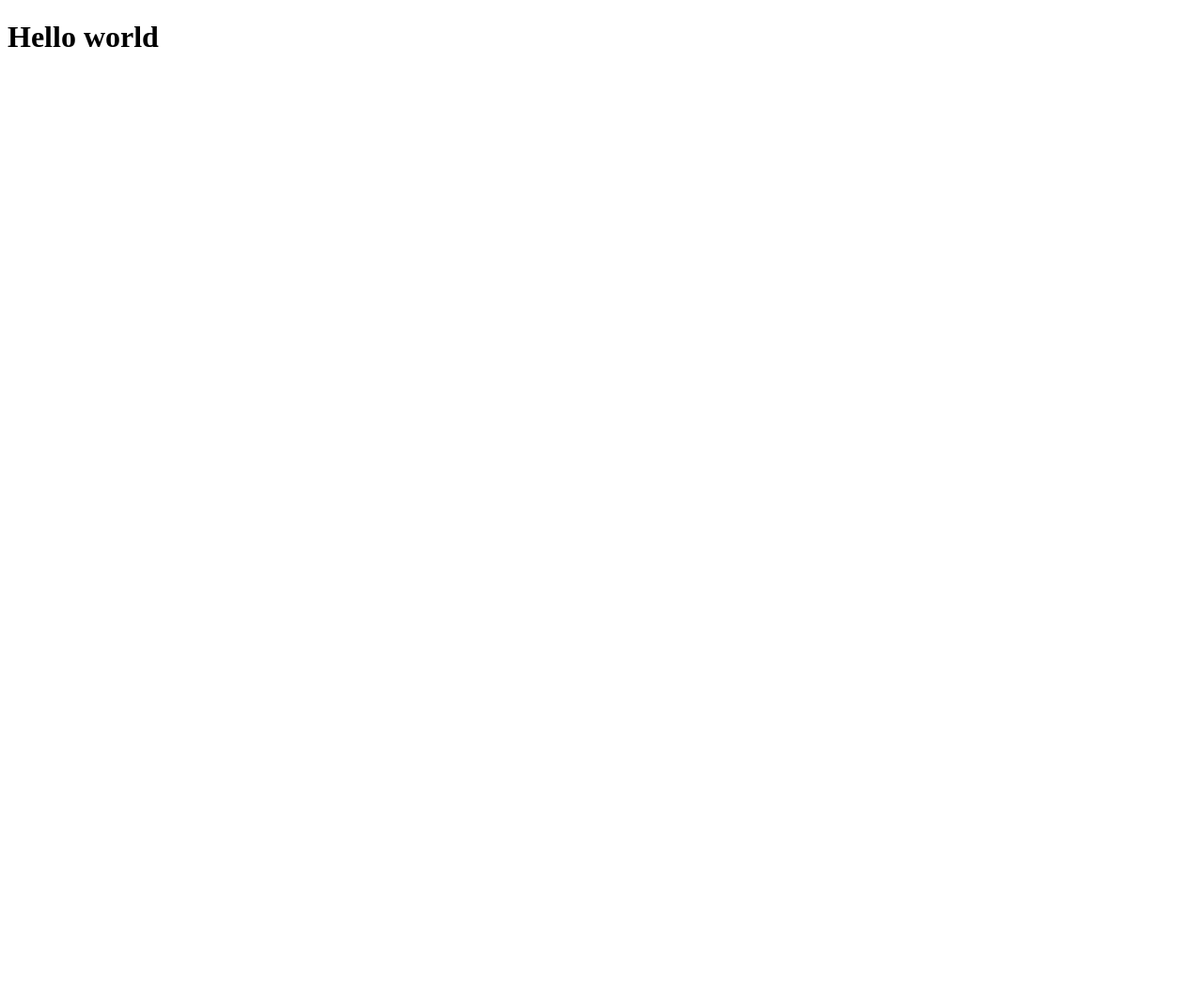
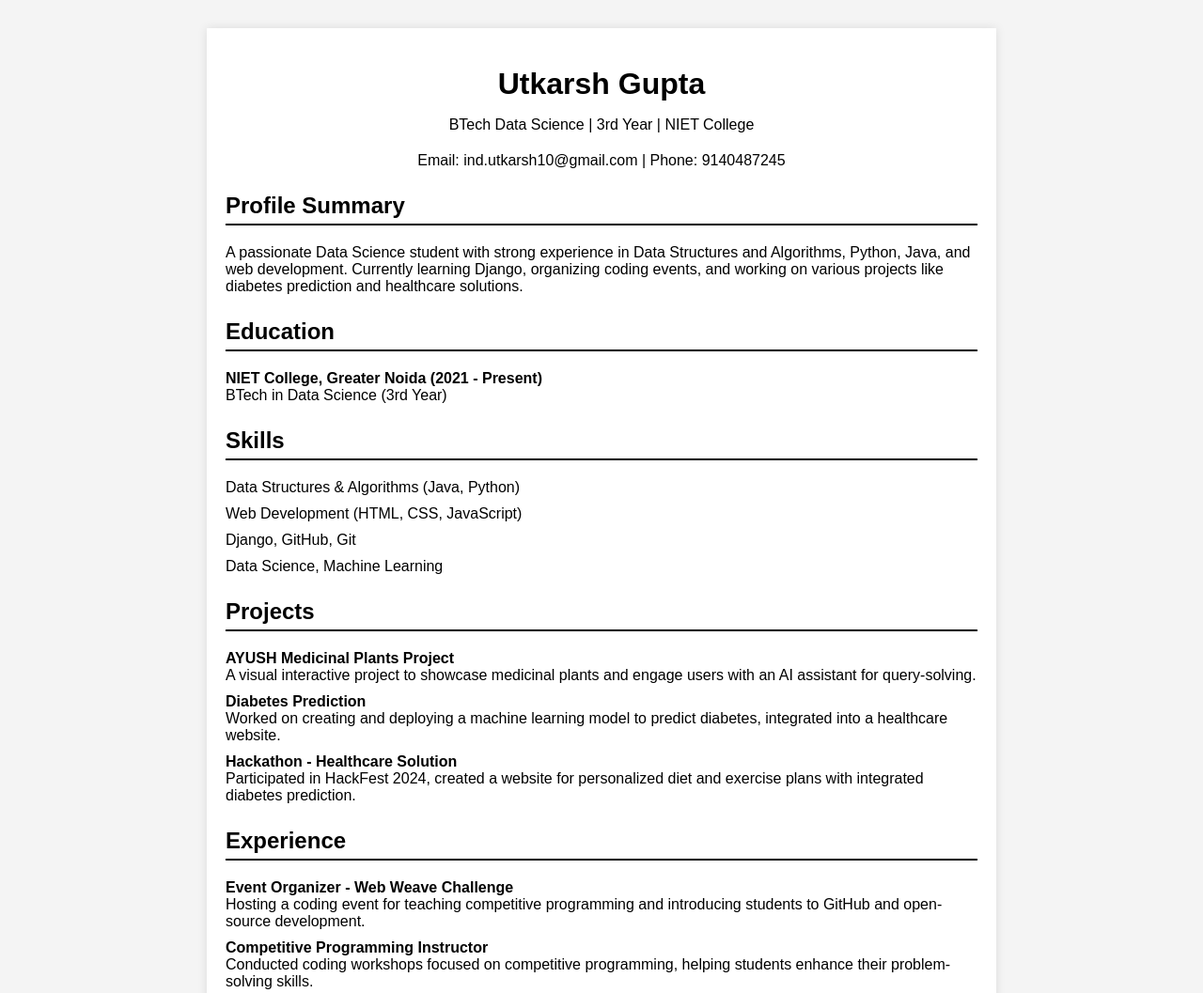
Before and after one commit to Harsh-web8/web-weave-2024, a plain HTML site: page index.html in a window 1280 px wide. Shown: the whole page at 94% size. Before the commit the page ends 800 px from the top, so only its background shows below. Drawn offline with Linux system fonts and the light colour scheme.

Commit message:
index.html

```diff
--- a/index.html
+++ b/index.html
@@ -3,9 +3,95 @@
 <head>
     <meta charset="UTF-8">
     <meta name="viewport" content="width=device-width, initial-scale=1.0">
-    <title>Document</title>
+    <title>Utkarsh Gupta | Resume</title>
+    <style>
+        body {
+            font-family: Arial, sans-serif;
+            margin: 0;
+            padding: 0;
+            background-color: #f4f4f4;
+        }
+        .container {
+            max-width: 800px;
+            margin: 30px auto;
+            padding: 20px;
+            background-color: white;
+            box-shadow: 0 0 10px rgba(0, 0, 0, 0.1);
+        }
+        h1 {
+            text-align: center;
+            margin-bottom: 0;
+        }
+        h2 {
+            border-bottom: 2px solid #000;
+            padding-bottom: 5px;
+            margin-top: 25px;
+        }
+        .contact {
+            text-align: center;
+            margin-bottom: 20px;
+        }
+        .contact p {
+            margin: 5px 0;
+        }
+        ul {
+            list-style-type: none;
+            padding: 0;
+        }
+        li {
+            margin: 10px 0;
+        }
+    </style>
 </head>
 <body>
-    <h1>Hello world</h1>
+
+<div class="container">
+    <h1>Utkarsh Gupta</h1>
+    <p class="contact">BTech Data Science | 3rd Year | NIET College</p>
+    <p class="contact">Email: ind.utkarsh10@gmail.com | Phone: 9140487245</p>
+
+    <h2>Profile Summary</h2>
+    <p>A passionate Data Science student with strong experience in Data Structures and Algorithms, Python, Java, and web development.
+       Currently learning Django, organizing coding events, and working on various projects like diabetes prediction and healthcare solutions.</p>
+
+    <h2>Education</h2>
+    <ul>
+        <li><strong>NIET College, Greater Noida (2021 - Present)</strong><br>
+            BTech in Data Science (3rd Year)
+        </li>
+    </ul>
+
+    <h2>Skills</h2>
+    <ul>
+        <li>Data Structures & Algorithms (Java, Python)</li>
+        <li>Web Development (HTML, CSS, JavaScript)</li>
+        <li>Django, GitHub, Git</li>
+        <li>Data Science, Machine Learning</li>
+    </ul>
+
+    <h2>Projects</h2>
+    <ul>
+        <li><strong>AYUSH Medicinal Plants Project</strong><br>
+            A visual interactive project to showcase medicinal plants and engage users with an AI assistant for query-solving.
+        </li>
+        <li><strong>Diabetes Prediction</strong><br>
+            Worked on creating and deploying a machine learning model to predict diabetes, integrated into a healthcare website.
+        </li>
+        <li><strong>Hackathon - Healthcare Solution</strong><br>
+            Participated in HackFest 2024, created a website for personalized diet and exercise plans with integrated diabetes prediction.
+        </li>
+    </ul>
+
+    <h2>Experience</h2>
+    <ul>
+        <li><strong>Event Organizer - Web Weave Challenge</strong><br>
+            Hosting a coding event for teaching competitive programming and introducing students to GitHub and open-source development.
+        </li>
+        <li><strong>Competitive Programming Instructor</strong><br>
+            Conducted coding workshops focused on competitive programming, helping students enhance their problem-solving skills.
+        </li>
+    </ul>
+</div>
+
 </body>
 </html>
```
